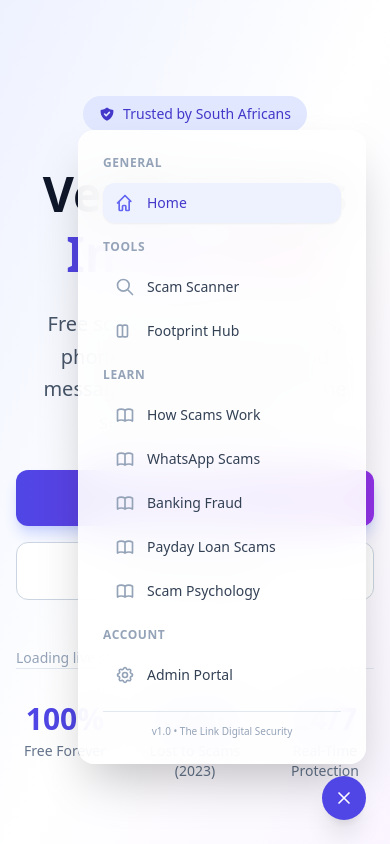
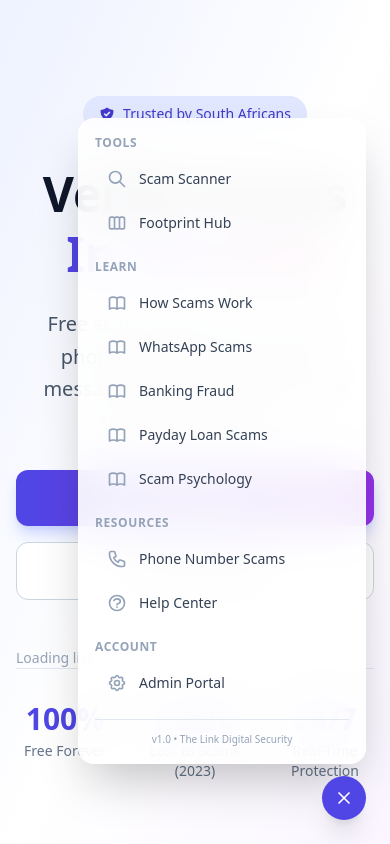
Before and after one commit to Masondo86/scam-verification-engine, a Next.js app: page / in a window 390 px wide. Both pictures are taken after a click on the button "Toggle navigation hub". Shown: the top 844 px of the page. Built offline with nearby package versions, Linux system fonts and the light colour scheme; no server answers.

Commit message:
Add 'Resources' category to navigation
Added a new 'Resources' category with links for Phone Number Scams and Help Center.

```diff
--- a/components/NavigationHub.tsx
+++ b/components/NavigationHub.tsx
@@ -6,23 +6,19 @@
 
 // Icons (using simple SVG paths)
 const icons = {
-  Home: <svg className="w-5 h-5" fill="none" stroke="currentColor" viewBox="0 0 24 24"><path strokeLinecap="round" strokeLinejoin="round" strokeWidth={2} d="M3 12l2-2m0 0l7-7 7 7M5 10v10a1 1 0 001 1h2a1 1 0 001-1v-4a1 1 0 011-1h2a1 1 0 011 1v4a1 1 0 001 1h2a1 1 0 001-1v-10" /></svg>,
+  Home: <svg className="w-5 h-5" fill="none" stroke="currentColor" viewBox="0 0 24 24"><path strokeLinecap="round" strokeLinejoin="round" strokeWidth={2} d="M3 12l2-2m0 0l7-7 7 7M5 10v10a1 1 0 001 1h3m10-11l2 2m-2-2v10a1 1 0 01-1 1h-3m-6 0a1 1 0 001-1v-4a1 1 0 011-1h2a1 1 0 011 1v4a1 1 0 001 1m-6 0h6" /></svg>,
   Scan: <svg className="w-5 h-5" fill="none" stroke="currentColor" viewBox="0 0 24 24"><path strokeLinecap="round" strokeLinejoin="round" strokeWidth={2} d="M21 21l-6-6m2-5a7 7 0 11-14 0 7 7 0 0114 0z" /></svg>,
-  Dashboard: <svg className="w-5 h-5" fill="none" stroke="currentColor" viewBox="0 0 24 24"><path strokeLinecap="round" strokeLinejoin="round" strokeWidth={2} d="M4 6a2 2 0 012-2h2a2 2 0 012 2v2a2 2 0 01-2 2H6a2 2 0 01-2-2V6zM14 6a2 2 0 012-2h2a2 2 0 012 2v2a2 2 0 01-2 2h-2a2 2 0 01-2-2V6zM4 16a2 2 0 012-2h2a2 2 0 012 2v2a2 2 0 01-2 2H6a2 2 0 01-2-2v-2zm10 0a2 2 0 012-2h2a2 2 0 012 2v2a2 2 0 01-2 2h-2a2 2 0 01-2-2v-2z" /></svg>,
+  Dashboard: <svg className="w-5 h-5" fill="none" stroke="currentColor" viewBox="0 0 24 24"><path strokeLinecap="round" strokeLinejoin="round" strokeWidth={2} d="M4 6a2 2 0 012-2h2a2 2 0 012 2v2a2 2 0 01-2 2H6a2 2 0 01-2-2V6zm0 10a2 2 0 012-2h2a2 2 0 012 2v2a2 2 0 01-2 2H6a2 2 0 01-2-2v-2zm10-10a2 2 0 012-2h2a2 2 0 012 2v2a2 2 0 01-2 2h-2a2 2 0 01-2-2V6zm0 10a2 2 0 012-2h2a2 2 0 012 2v2a2 2 0 01-2 2h-2a2 2 0 01-2-2v-2z" /></svg>,
   Learn: <svg className="w-5 h-5" fill="none" stroke="currentColor" viewBox="0 0 24 24"><path strokeLinecap="round" strokeLinejoin="round" strokeWidth={2} d="M12 6.253v13m0-13C10.832 5.477 9.246 5 7.5 5S4.168 5.477 3 6.253v13C4.168 18.477 5.754 18 7.5 18s3.332.477 4.5 1.253m0-13C13.168 5.477 14.754 5 16.5 5c1.747 0 3.332.477 4.5 1.253v13C19.832 18.477 18.247 18 16.5 18c-1.746 0-3.332.477-4.5 1.253" /></svg>,
-  Footprint: <svg className="w-5 h-5" fill="none" stroke="currentColor" viewBox="0 0 24 24"><path strokeLinecap="round" strokeLinejoin="round" strokeWidth={2} d="M9 17V7m0 10a2 2 0 01-2 2H5a2 2 0 01-2-2V7a2 2 0 012-2h2a2 2 0 012 2m0 10a2 2 0 002 2h2a2 2 0 002-2V7a2 2 0 00-2-2h-2a2 2 0 00-2 2" /></svg>,
+  Footprint: <svg className="w-5 h-5" fill="none" stroke="currentColor" viewBox="0 0 24 24"><path strokeLinecap="round" strokeLinejoin="round" strokeWidth={2} d="M9 17V7m0 10a2 2 0 01-2 2H5a2 2 0 01-2-2V7a2 2 0 012-2h2a2 2 0 012 2m0 10a2 2 0 002 2h2a2 2 0 002-2M9 7a2 2 0 012-2h2a2 2 0 012 2m0 10V7m0 10a2 2 0 002 2h2a2 2 0 002-2V7a2 2 0 00-2-2h-2a2 2 0 00-2 2" /></svg>,
   Admin: <svg className="w-5 h-5" fill="none" stroke="currentColor" viewBox="0 0 24 24"><path strokeLinecap="round" strokeLinejoin="round" strokeWidth={2} d="M10.325 4.317c.426-1.756 2.924-1.756 3.35 0a1.724 1.724 0 002.573 1.066c1.543-.94 3.31.826 2.37 2.37a1.724 1.724 0 001.065 2.572c1.756.426 1.756 2.924 0 3.35a1.724 1.724 0 00-1.066 2.573c.94 1.543-.826 3.31-2.37 2.37a1.724 1.724 0 00-2.572 1.065c-.426 1.756-2.924 1.756-3.35 0a1.724 1.724 0 00-2.573-1.066c-1.543.94-3.31-.826-2.37-2.37a1.724 1.724 0 00-1.065-2.572c-1.756-.426-1.756-2.924 0-3.35a1.724 1.724 0 001.066-2.573c-.94-1.543.826-3.31 2.37-2.37.996.608 2.296.07 2.572-1.065z" /><path strokeLinecap="round" strokeLinejoin="round" strokeWidth={2} d="M15 12a3 3 0 11-6 0 3 3 0 016 0z" /></svg>,
   Close: <svg className="w-5 h-5" fill="none" stroke="currentColor" viewBox="0 0 24 24"><path strokeLinecap="round" strokeLinejoin="round" strokeWidth={2} d="M6 18L18 6M6 6l12 12" /></svg>,
+  Phone: <svg className="w-5 h-5" fill="none" stroke="currentColor" viewBox="0 0 24 24"><path strokeLinecap="round" strokeLinejoin="round" strokeWidth={2} d="M3 5a2 2 0 012-2h3.28a1 1 0 01.948.684l1.498 4.493a1 1 0 01-.502 1.21l-2.257 1.13a11.042 11.042 0 005.516 5.516l1.13-2.257a1 1 0 011.21-.502l4.493 1.498a1 1 0 01.684.949V19a2 2 0 01-2 2h-1C9.716 21 3 14.284 3 6V5z" /></svg>,
+  Help: <svg className="w-5 h-5" fill="none" stroke="currentColor" viewBox="0 0 24 24"><path strokeLinecap="round" strokeLinejoin="round" strokeWidth={2} d="M8.228 9c.549-1.165 2.03-2 3.772-2 2.21 0 4 1.343 4 3 0 1.4-1.278 2.575-3.006 2.907-.542.104-.994.54-.994 1.093m0 3h.01M21 12a9 9 0 11-18 0 9 9 0 0118 0z" /></svg>,
 };
 
 // Navigation structure with categories
 const navItems = [
-  {
-    category: 'General',
-    links: [
-      { href: '/', label: 'Home', icon: 'Home' },
-    ],
-  },
   {
     category: 'Tools',
     links: [
@@ -38,6 +34,13 @@
       { href: '/banking-fraud-south-africa', label: 'Banking Fraud', icon: 'Learn' },
       { href: '/payday-loan-scams', label: 'Payday Loan Scams', icon: 'Learn' },
       { href: '/scam-psychology', label: 'Scam Psychology', icon: 'Learn' },
+    ],
+  },
+  {
+    category: 'Resources', // New category
+    links: [
+      { href: '/phone-number-scams', label: 'Phone Number Scams', icon: 'Phone' },
+      { href: '/help-center', label: 'Help Center', icon: 'Help' },
     ],
   },
   {
@@ -65,7 +68,7 @@
 
       {/* Sidebar Panel */}
       <div
-        className={`fixed bottom-20 right-6 z-40 w-72 max-h-[calc(100vh-8rem)] overflow-y-auto bg-white/90 dark:bg-slate-800/90 backdrop-blur-xl rounded-2xl shadow-2xl border border-white/20 dark:border-slate-700/30 p-6 transition-all duration-300 transform ${
+        className={`fixed bottom-20 right-6 z-40 w-72 max-h-[calc(100vh-8rem)] overflow-y-auto bg-white/90 dark:bg-slate-800/90 backdrop-blur-xl rounded-2xl shadow-2xl border border-white/20 dark:border-slate-700/50 p-4 transition-all duration-300 ease-in-out origin-bottom-right ${
           isOpen
             ? 'scale-100 opacity-100 pointer-events-auto'
             : 'scale-95 opacity-0 pointer-events-none'
@@ -74,7 +77,7 @@
         <div className="space-y-4">
           {navItems.map((section) => (
             <div key={section.category}>
-              <h4 className="text-xs font-semibold text-slate-400 dark:text-slate-500 uppercase tracking-wider mb-3">
+              <h4 className="text-xs font-semibold text-slate-400 dark:text-slate-500 uppercase tracking-wider mb-2">
                 {section.category}
               </h4>
               <div className="space-y-1">
@@ -91,9 +94,7 @@
                           : 'text-slate-700 dark:text-slate-300 hover:bg-slate-100 dark:hover:bg-slate-700/50 hover:scale-[1.02]'
                       }`}
                     >
-                      <span className={`${
-                        isActive ? 'text-indigo-500 dark:text-indigo-400' : 'text-slate-400 dark:text-slate-500'
-                      }`}>
+                      <span className={`${isActive ? 'text-indigo-500 dark:text-indigo-400' : 'text-slate-400 dark:text-slate-500'}`}>
                         {icons[link.icon as keyof typeof icons]}
                       </span>
                       <span className="text-sm">{link.label}</span>
```
